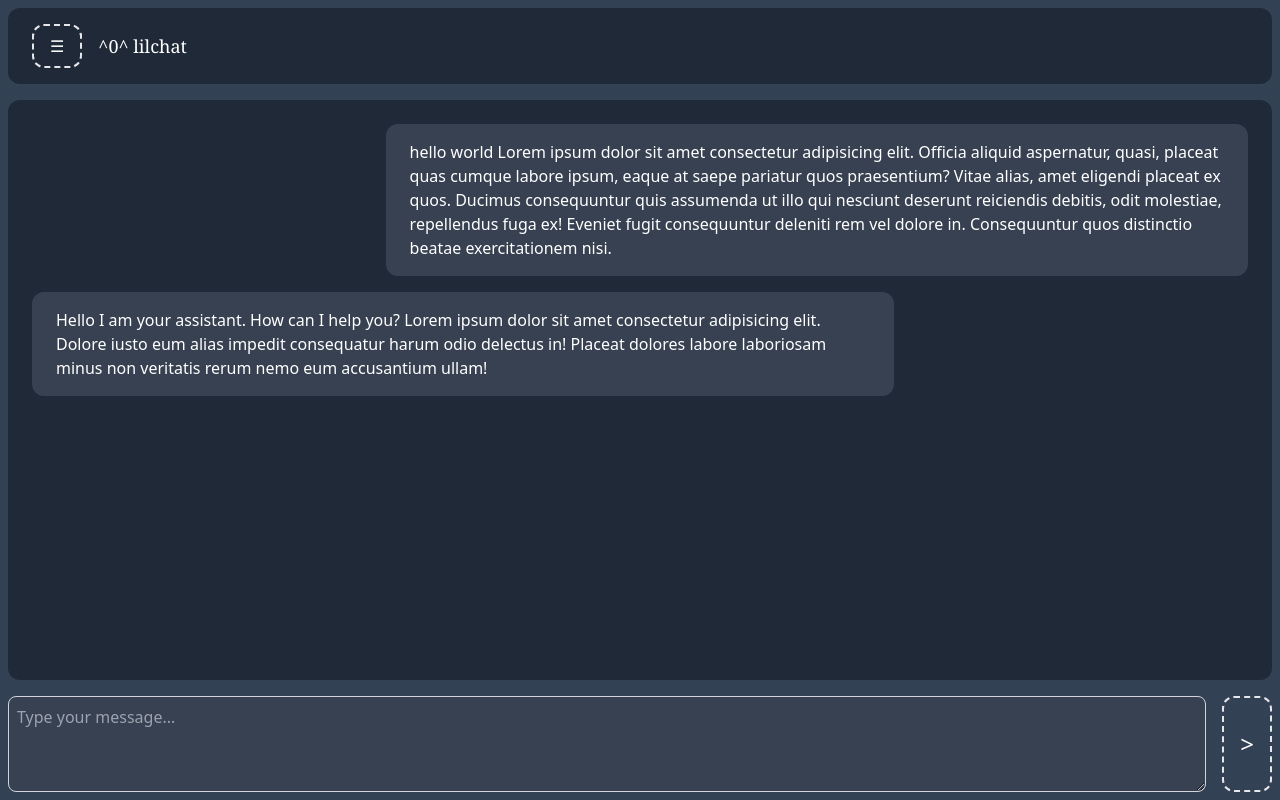
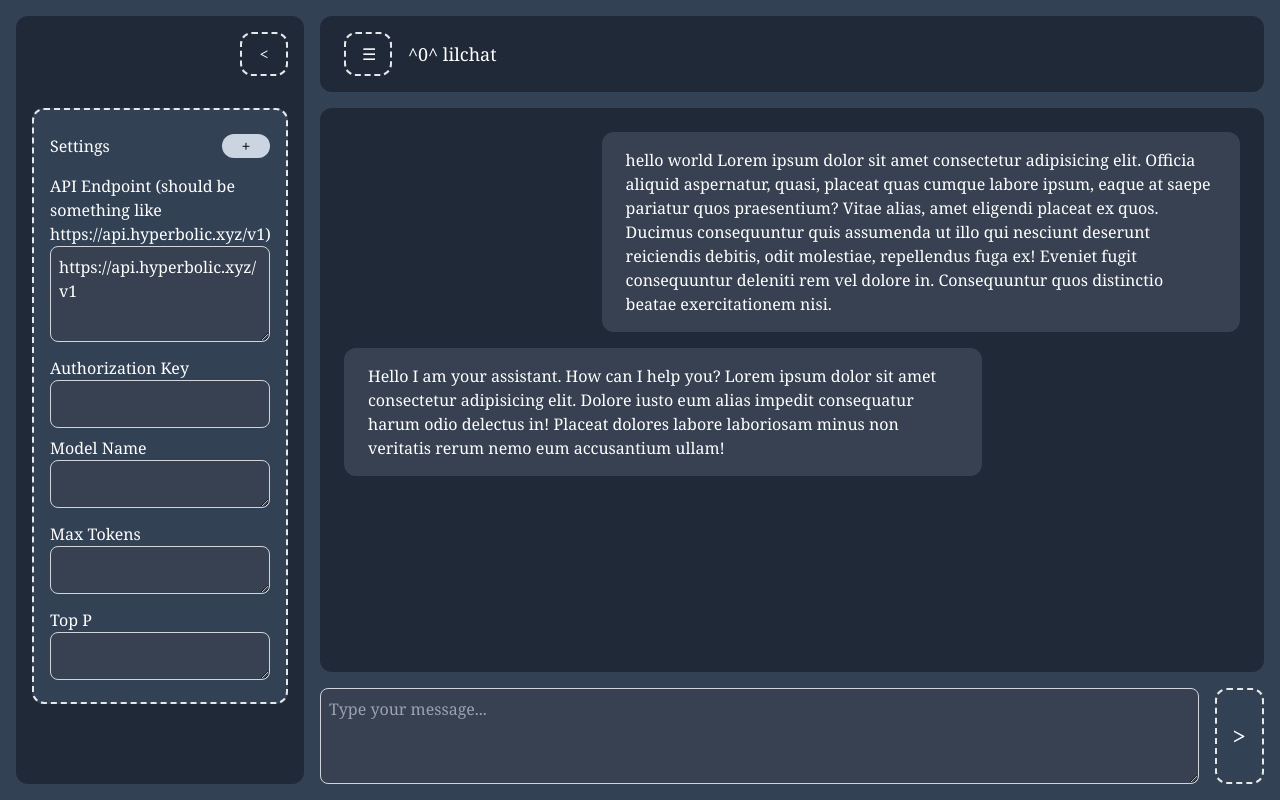
Before and after one commit to ekinakkaya/lilchat, a React (Vite) app: page / in a window 1280 px wide. Built offline with nearby package versions, Linux system fonts and the light colour scheme; the HTML template or start-up script is replaced by a standard one.

Commit message:
left sidebar ui, api settings ui

```diff
--- a/src/Chat2.tsx
+++ b/src/Chat2.tsx
@@ -2,24 +2,90 @@ import React from "react";
 
 const Chat2 = () => {
   return (
-    <div className="flex flex-col min-h-screen m-0 bg-slate-700 p-0 text-white">
-  <nav className="m-2 flex items-center justify-start rounded-xl bg-gray-800 p-4 px-6">
-    <button className="text-md rounded-xl border-2 border-dashed px-4 py-2 text-white transition-all hover:bg-slate-700">☰</button>
-    <div className="pl-4 font-serif text-lg font-thin text-white">^0^ lilchat</div>
+    <div className="flex flex-row min-h-screen m-0 bg-slate-700 p-2 text-white font-serif">
+      <div className="left-sidebar-container flex flex-col min-w-72 bg-gray-800 p-4 m-2 text-white rounded-xl">
+        <button className="ml-auto w-12 text-md rounded-xl border-2 border-dashed px-4 py-2 text-white transition-all hover:bg-slate-700">
+          {"<"}
+        </button>
+        <div className="settings bg-slate-700 p-4 rounded-xl mt-8 border-2 border-dashed ">
+          <div className="mt-2 flex flex-row rounded-xl ">
+            <p>Settings</p>
+            <button className="ml-auto w-12 rounded-xl bg-slate-300 text-black">
+              +
+            </button>
+          </div>
+
+          <div className="mt-4">
+            <p className="mt-2">
+              API Endpoint (should be something like
+              https://api.hyperbolic.xyz/v1)
+            </p>
+            <textarea className="w-full h-24 border border-gray-300 rounded-lg p-2 bg-gray-700">
+              https://api.hyperbolic.xyz/v1
+            </textarea>
+          </div>
+
+          <div className="mt-2">
+            <p>Authorization Key</p>
+            <input
+              type="password"
+              className="w-full h-12 border border-gray-300 rounded-lg p-2 bg-gray-700"
+            ></input>
+          </div>
+
+          <div className="mt-2">
+            <p>Model Name</p>
+            <textarea className="w-full h-12 border border-gray-300 rounded-lg p-2 bg-gray-700"></textarea>
+          </div>
+
+          <div className="mt-2">
+            <p>Max Tokens</p>
+            <textarea className="w-full h-12 border border-gray-300 rounded-lg p-2 bg-gray-700"></textarea>
+          </div>
+
+          <div className="mt-2">
+            <p>Top P</p>
+            <textarea className="w-full h-12 border border-gray-300 rounded-lg p-2 bg-gray-700"></textarea>
+          </div>
+        </div>
+      </div>
+      <div className="right-side-container flex flex-col m-0 bg-slate-700 p-0 text-white">
+        <nav className=" navbar m-2 flex items-center justify-start rounded-xl bg-gray-800 p-4 px-6">
+          <button className=" w-12 text-md rounded-xl border-2 border-dashed px-4 py-2 text-white transition-all hover:bg-slate-700">
+            ☰
+          </button>
+          <div className="pl-4 font-serif text-lg font-thin text-white">
+            ^0^ lilchat
+          </div>
         </nav>
 
-  <div className="flex-grow m-2 flex flex-col items-start rounded-xl bg-gray-800 p-4 text-white overflow-y-auto h-0">
+        <div className="messages-panel flex-grow m-2 flex flex-col items-start rounded-xl bg-gray-800 p-4 text-white overflow-y-auto h-0">
           <div className="m-2 ml-auto max-w-[70%] whitespace-normal break-words rounded-xl bg-gray-700 px-6 py-4 transition-colors hover:bg-gray-500">
-      hello world Lorem ipsum dolor sit amet consectetur adipisicing elit. Officia aliquid aspernatur, quasi, placeat quas cumque labore ipsum, eaque at saepe pariatur quos praesentium? Vitae alias, amet eligendi placeat ex quos. Ducimus consequuntur quis assumenda ut illo qui nesciunt deserunt reiciendis debitis, odit molestiae, repellendus fuga ex! Eveniet fugit consequuntur deleniti rem vel dolore in. Consequuntur quos distinctio beatae exercitationem nisi.
+            hello world Lorem ipsum dolor sit amet consectetur adipisicing elit.
+            Officia aliquid aspernatur, quasi, placeat quas cumque labore ipsum,
+            eaque at saepe pariatur quos praesentium? Vitae alias, amet eligendi
+            placeat ex quos. Ducimus consequuntur quis assumenda ut illo qui
+            nesciunt deserunt reiciendis debitis, odit molestiae, repellendus
+            fuga ex! Eveniet fugit consequuntur deleniti rem vel dolore in.
+            Consequuntur quos distinctio beatae exercitationem nisi.
           </div>
           <div className="m-2 rounded-xl max-w-[70%] whitespace-normal break-words bg-gray-700 px-6 py-4 transition-colors hover:bg-gray-600">
-      Hello I am your assistant. How can I help you? Lorem ipsum dolor sit amet consectetur adipisicing elit. Dolore iusto eum alias impedit consequatur harum odio delectus in! Placeat dolores labore laboriosam minus non veritatis rerum nemo eum accusantium ullam!
+            Hello I am your assistant. How can I help you? Lorem ipsum dolor sit
+            amet consectetur adipisicing elit. Dolore iusto eum alias impedit
+            consequatur harum odio delectus in! Placeat dolores labore
+            laboriosam minus non veritatis rerum nemo eum accusantium ullam!
           </div>
         </div>
 
         <div className="write-message-div m-2 flex flex-row">
-    <textarea className="w-full h-24 border border-gray-300 rounded-lg p-2 bg-gray-700" placeholder="Type your message..."></textarea>
-    <button className=" text-md rounded-xl border-2 border-dashed px-4 py-2 text-white transition-all hover:bg-slate-600 ml-4 text-2xl ">{">"}</button>
+          <textarea
+            className="w-full h-24 border border-gray-300 rounded-lg p-2 bg-gray-700"
+            placeholder="Type your message..."
+          ></textarea>
+          <button className=" text-md rounded-xl border-2 border-dashed px-4 py-2 text-white transition-all hover:bg-slate-600 ml-4 text-2xl ">
+            {">"}
+          </button>
+        </div>
       </div>
     </div>
   );
```
Lines whose indentation alone changed are shown as unchanged.
